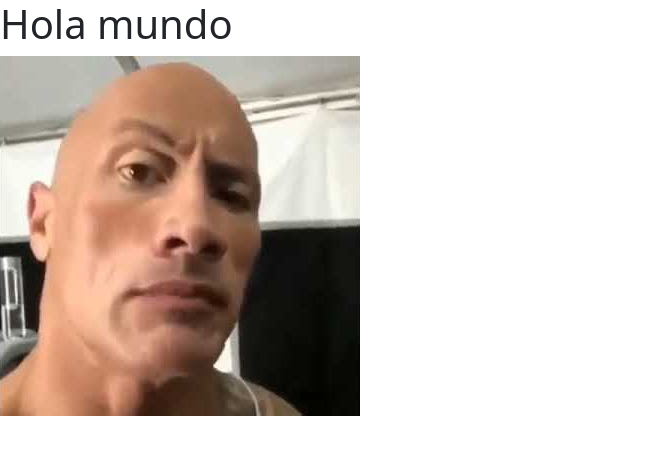
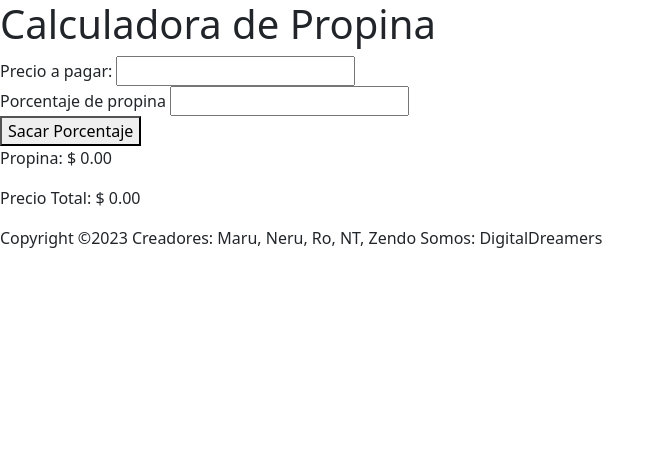
Before and after one commit to AmaruSegovia/Proyecto01JSGrupoN2, a plain HTML site: page public/index.html in a window 1280 px wide. Shown: the whole page, without its empty margins (0-665 px from the left). Drawn offline with nearby package versions, Linux system fonts and the light colour scheme.

Commit message:
se agrega el html

```diff
--- a/public/index.html
+++ b/public/index.html
@@ -9,7 +9,22 @@
   <script src="https://stackpath.bootstrapcdn.com/bootstrap/5.0.0-alpha1/js/bootstrap.min.js" integrity="sha384-oesi62hOLfzrys4LxRF63OJCXdXDipiYWBnvTl9Y9/TRlw5xlKIEHpNyvvDShgf/" crossorigin="anonymous"></script>
 </head>
 <body>
-<h1>Hola mundo</h1>
-<img src="./img/laroca.jpg" alt="">
+  <h1>Calculadora de Propina</h1>
+  <div class="calculadora">
+    <label for="precioOriginal">Precio a pagar: </label>
+    <input type="number" id="precioOriginal">
+    <br>
+    <label for="porcentajePropina">Porcentaje de propina</label>
+    <input type="number" id="porcentajePropina">
+    <br>
+    <button id="botonCalcular">Sacar Porcentaje</button>
+    <p>Propina: $ 0.00</p>
+    <p>Precio Total: $ 0.00</p>
+    <footer class="piePagina">
+      Copyright ©2023
+      Creadores: Maru, Neru, Ro, NT, Zendo
+      Somos: DigitalDreamers
+    </footer>
+  </div>
 </body>
 </html>
```
